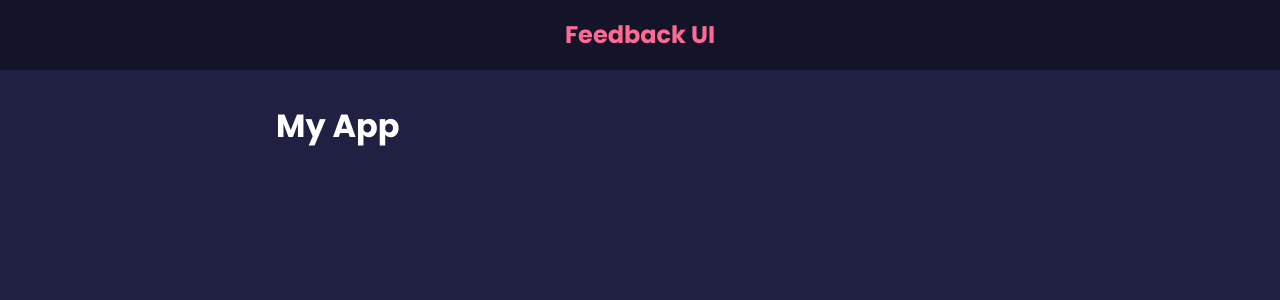
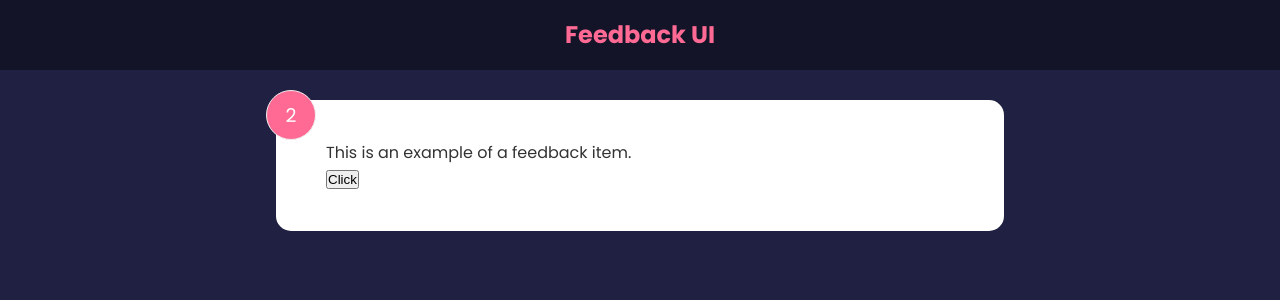
Before and after one commit to burakseyitkara/feedback-app, a React (Create React App) app: page / in a window 1280 px wide. Shown: the top 300 px of the page. Built offline with nearby package versions, Linux system fonts and the light colour scheme; the HTML template or start-up script is replaced by a standard one.

Commit message:
State & useState Hook

```diff
--- a/src/App.js
+++ b/src/App.js
@@ -1,12 +1,13 @@
 import React from "react";
 import Header from "./components/Header";
+import FeedbackItem from "./components/FeedbackItem";
 
 function App() {
   return (
     <>
-      <Header/>
+      <Header />
       <div className="container">
-        <h1>My App</h1>
+        <FeedbackItem />
       </div>
     </>
   );
--- /dev/null
+++ b/src/components/FeedbackItem.jsx
@@ -0,0 +1,22 @@
+import {useState} from 'react';
+
+function FeedbackItem() {
+
+    const [rating, setRating] = useState(2);
+    const [text, setText] = useState('This is an example of a feedback item.');
+
+    const handleClick = () => {
+        setRating(rating + 1);
+    }
+
+
+  return (
+    <div className="card">
+        <div className="num-display">{rating}</div>
+        <div className="text-display">{text}</div>
+        <button onClick={handleClick}>Click</button>
+    </div>
+  )
+}
+
+export default FeedbackItem
```
